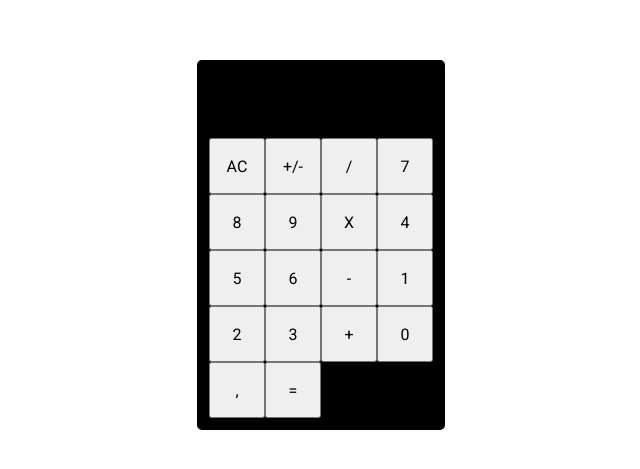
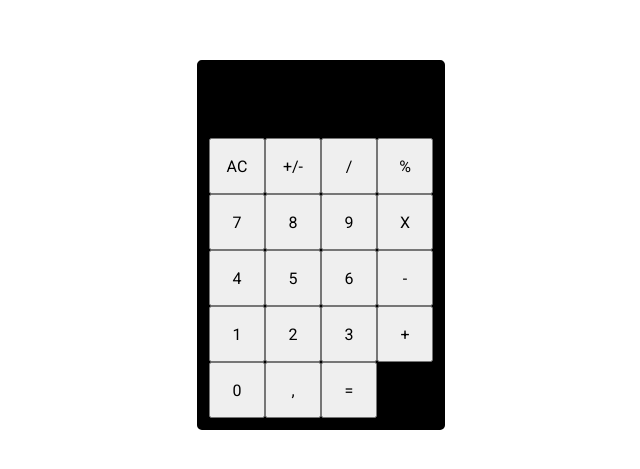
Before and after one commit to paulodev34/Calculadora-com-React, a React (Create React App) app: page / in a window 1280 px wide. Shown: the part 155-624 px from the top of the page, without its empty margins (319-959 px from the left). Built offline with nearby package versions, Linux system fonts and the light colour scheme.

Commit message:
botao de porcentagem

```diff
--- a/src/App.jsx
+++ b/src/App.jsx
@@ -13,6 +13,7 @@
           <button>AC</button>
           <button>+/-</button>
           <button>/</button>
+          <button>%</button>
           <button>7</button>
           <button>8</button>
           <button>9</button>
```
